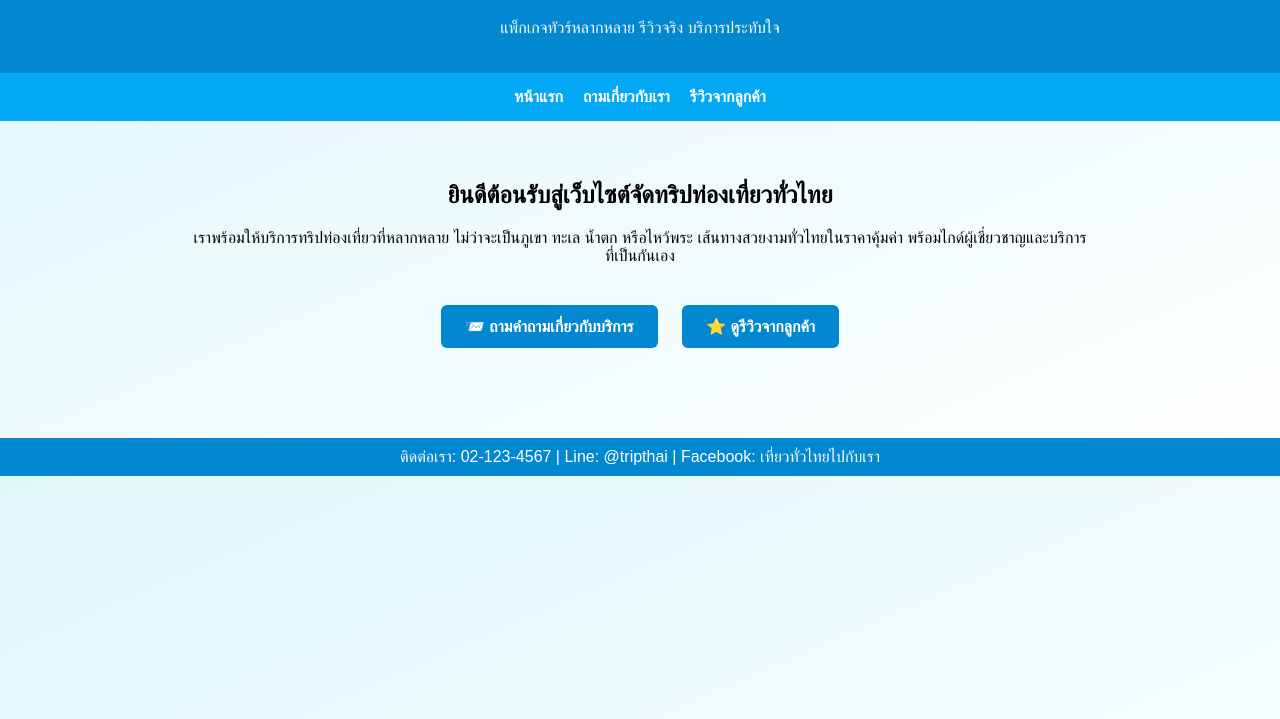
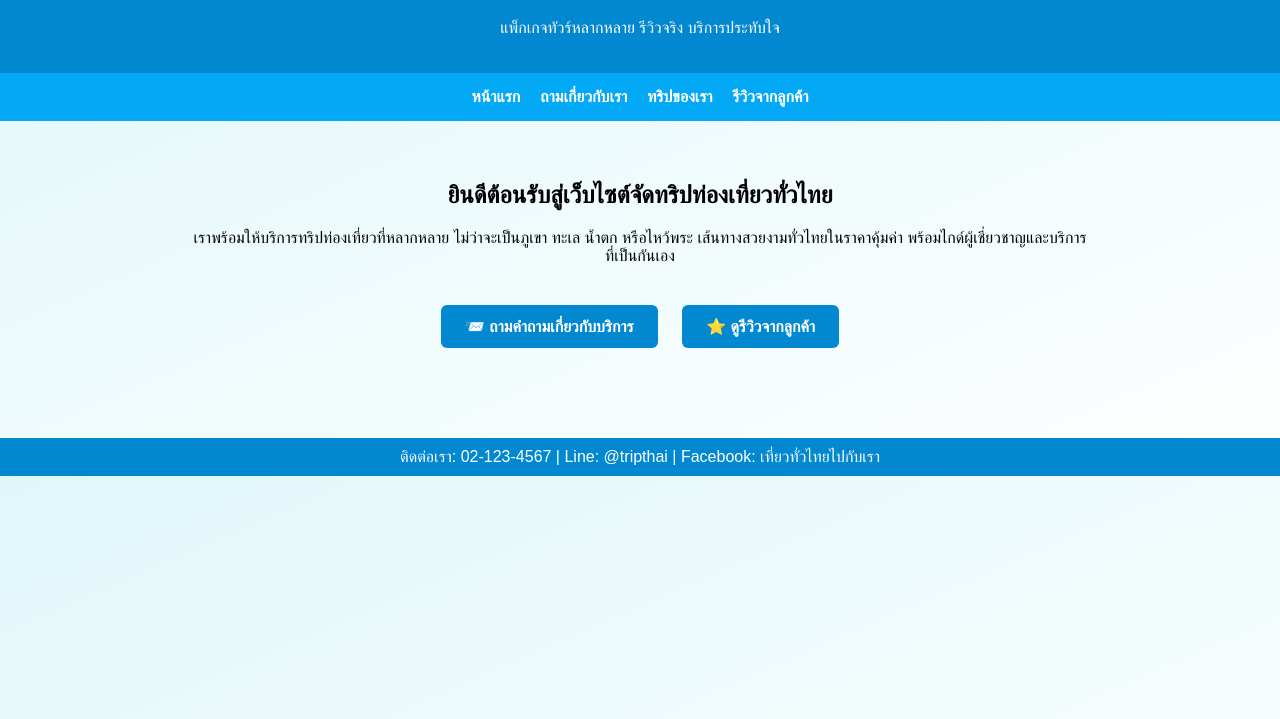
Before and after one commit to Arifeenz/ai-trip, a plain HTML site: page index.html in a window 1280 px wide. Shown: the part 81-800 px from the top of the page. Drawn offline with Linux system fonts and the light colour scheme.

Commit message:
update index.html

```diff
--- a/index.html
+++ b/index.html
@@ -83,6 +83,7 @@
   <nav>
     <a href="index.html">หน้าแรก</a>
     <a href="form.html">ถามเกี่ยวกับเรา</a>
+    <a href="trip.html">ทริปของเรา</a>
     <a href="review.html">รีวิวจากลูกค้า</a>
   </nav>
 
```
